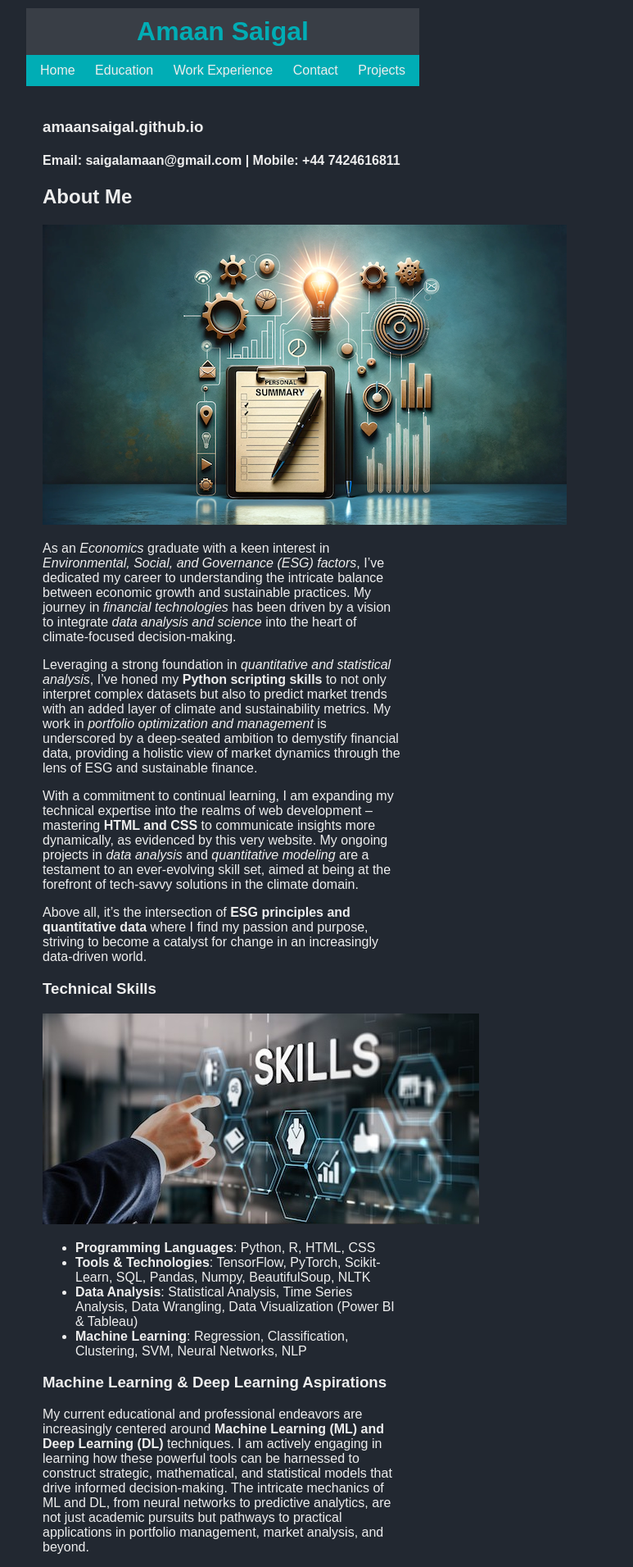
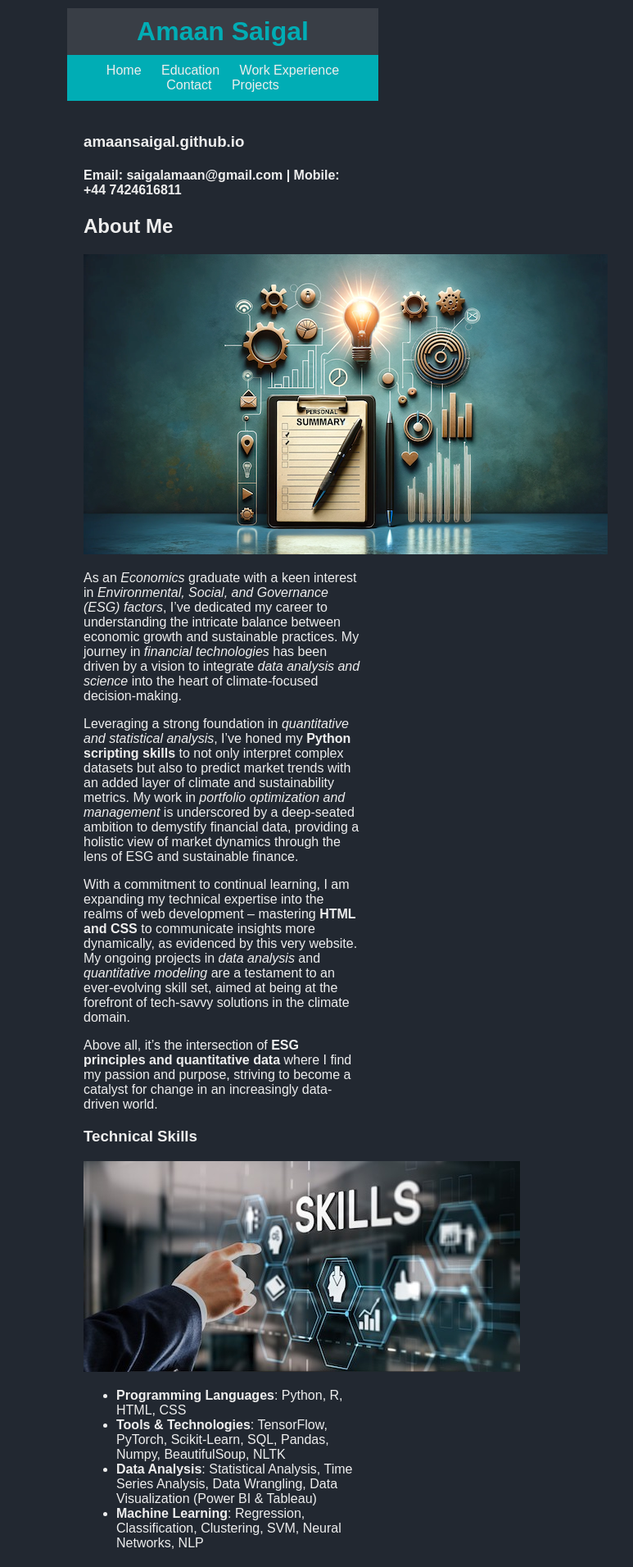
Before and after one commit to amaansaigal/amaansaigal.github.io, a Jekyll site: the page built from README.md, in a window 1280 px wide. Shown: the top 1911 px of the page at 82% size, without its empty margins (368-1141 px from the left). Built offline with Jekyll 4.4.1, drawn with Linux system fonts in a browser that asks for light colours; our own code applies the rules of GitHub Pages for plain Markdown files.

Commit message:
Update default.html

```diff
--- a/_layouts/default.html
+++ b/_layouts/default.html
@@ -17,8 +17,8 @@
             margin-top: 10px;
             margin-left: 300px;
             margin-right: 300px;
-            padding-right: 100px;
-            padding-left: 100px
+            padding-right: 150px;
+            padding-left: 150px
         }
         header {
             background-color: #393E46;
```
